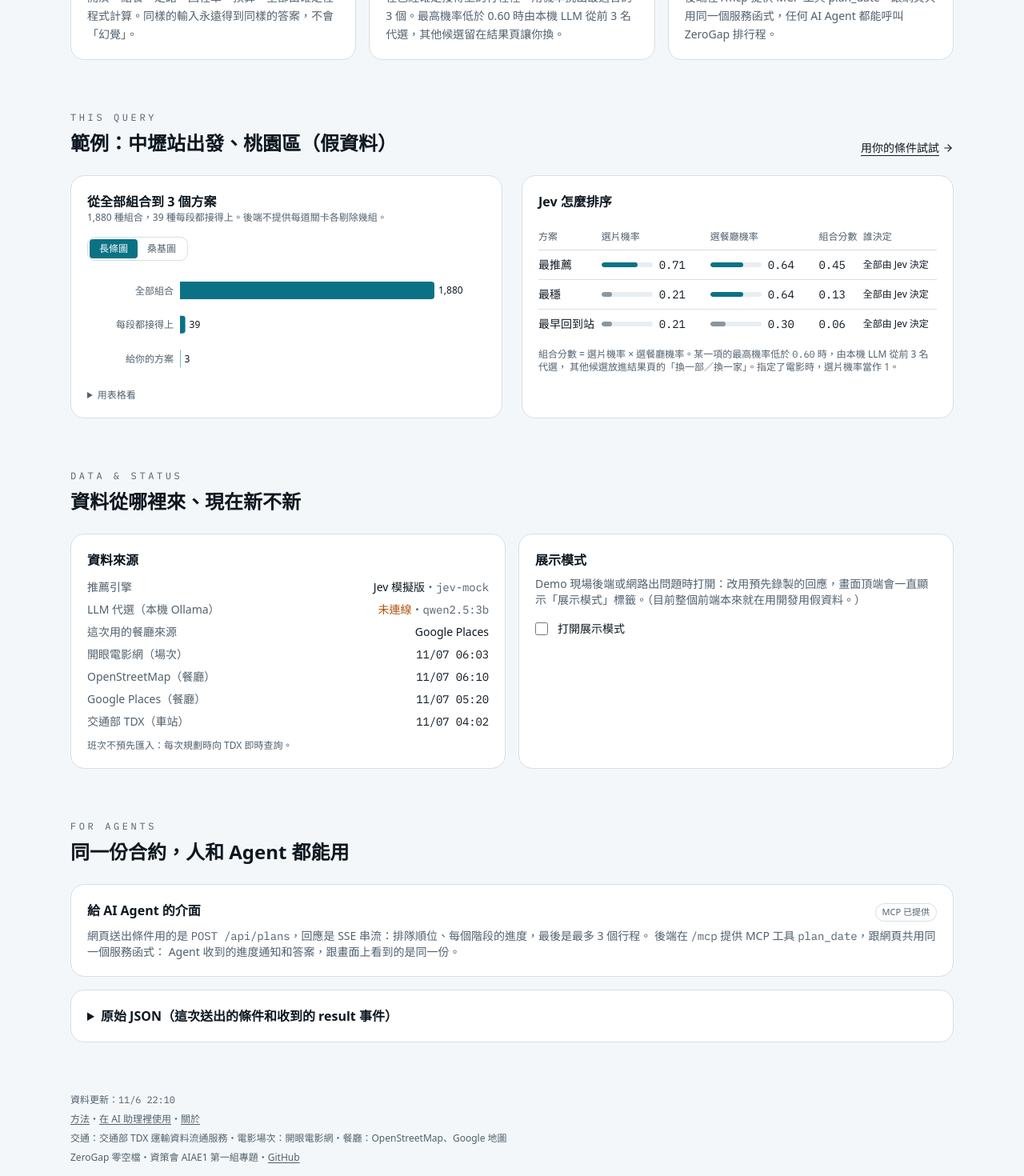
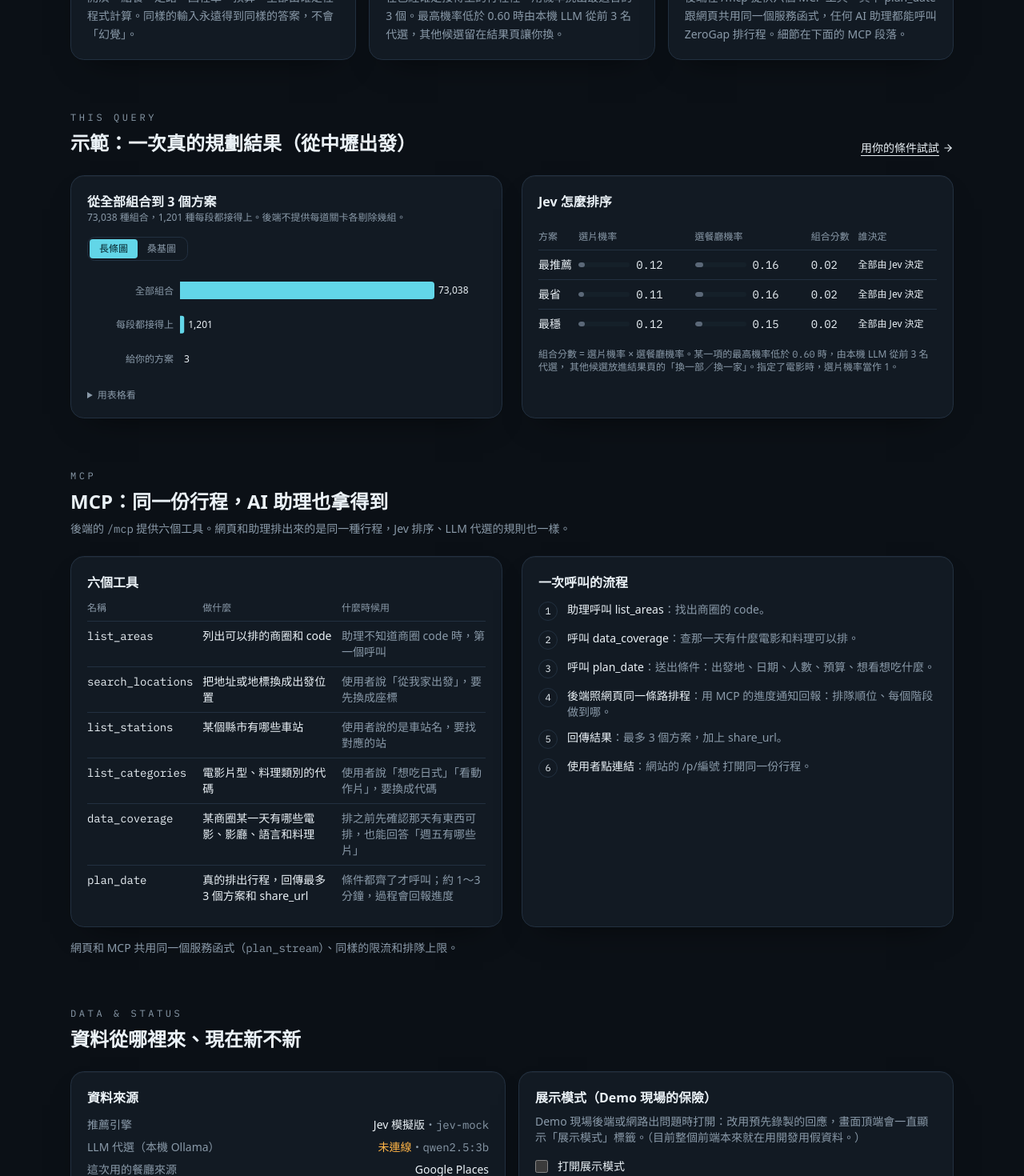
Before and after one commit to RyanWu9863/ZeroGap, a React (Vite) app in the folder frontend/: page /behind in a window 1280 px wide. Shown: the part 340-1810 px from the top of the page at 80% size. Built offline with nearby package versions, Linux system fonts and the light colour scheme.

Commit message:
feat(frontend): 幕後頁用夜主題重畫：MCP 工具和一次呼叫的流程，示範範例改用真後端結果，展示模式橫條可以直接連過來關
useRequestLabels 接受 null（示範範例沒有保存當時的條件）。

Co-Authored-By: Claude Opus 5.5 <noreply@anthropic.com>

```diff
--- a/frontend/src/api/labels.ts
+++ b/frontend/src/api/labels.ts
@@ -2,6 +2,9 @@ import { stationDisplay } from '@/shared/lib/format'
 import { LOCATION_NAME, usesLocation } from '@/shared/lib/origin'
 import { useAreas, useCategories, useCoverage, useStations } from './queries'
 import type { PlanRequest } from './schemas'
+
+/** 沒有條件時（幕後頁的示範範例）用的空條件：查詢都不會送出，名稱欄位給替代字 */
+const NO_REQUEST = {} as PlanRequest
 
 /**
  * 請求裡只有代碼和 id（規格書 6.4），畫面要顯示名稱時從下拉選單的資料查回來。
@@ -16,7 +19,8 @@ export type RequestLabels = {
   cuisine: string | null
 }
 
-export function useRequestLabels(r: PlanRequest): RequestLabels {
+export function useRequestLabels(request: PlanRequest | null): RequestLabels {
+  const r = request ?? NO_REQUEST
   const stations = useStations().data
   const areas = useAreas().data
   const cuisines = useCategories('cuisine').data
--- a/frontend/src/app/AppShell.tsx
+++ b/frontend/src/app/AppShell.tsx
@@ -20,6 +20,7 @@ export function AppShell() {
       {demo && (
         <div className="bg-zg-tight px-4 py-1.5 text-center text-xs font-medium text-background" role="status" style={{ paddingTop: 'max(0.375rem, env(safe-area-inset-top, 0px))' }}>
           展示模式：使用預先錄製的回應，不是即時查詢
+          <Link to="/behind#demo" className="ml-3 underline underline-offset-2">到幕後頁關掉</Link>
         </div>
       )}
       <header className="sticky z-40 border-b bg-background/80 backdrop-blur-md" style={{ top: 'env(safe-area-inset-top, 0px)' }}>
--- a/frontend/src/features/behind/AgentSection.tsx
+++ b/frontend/src/features/behind/AgentSection.tsx
@@ -1,24 +1,17 @@
 import type { PlanRequest, PlanResult } from '@/api/schemas'
 
-/** 系統幕後 ④⑤：給 Agent 的介面（Q92；規格書 6.6）＋原始 JSON（Q65） */
-export function AgentSection({ request, data }: { request: PlanRequest; data: PlanResult }) {
+/** 系統幕後 ⑥：原始 JSON（Q65）。示範範例沒有保存當時送出的條件，request 是 null。 */
+export function AgentSection({ request, data }: { request: PlanRequest | null; data: PlanResult }) {
   return (
-    <div className="space-y-4">
-      <div className="zg-surface p-5">
-        <div className="flex flex-wrap items-baseline justify-between gap-2">
-          <h3 className="font-semibold">給 AI Agent 的介面</h3>
-          <span className="rounded-full border px-2 py-0.5 text-[11px] text-muted-foreground">MCP 已提供</span>
-        </div>
-        <p className="mt-2 text-sm text-muted-foreground">
-          網頁送出條件用的是 <code className="zg-num">POST /api/plans</code>，回應是 SSE 串流：排隊順位、每個階段的進度，最後是最多 3 個行程。
-          後端在 <code className="zg-num">/mcp</code> 提供 MCP 工具 <code className="zg-num">plan_date</code>，跟網頁共用同一個服務函式：
-          Agent 收到的進度通知和答案，跟畫面上看到的是同一份。
-        </p>
-      </div>
+    <div>
       <details className="zg-surface p-5">
         <summary className="cursor-pointer font-semibold">原始 JSON（這次送出的條件和收到的 result 事件）</summary>
         <div className="mt-4 grid gap-4 lg:grid-cols-2">
-          <pre className="max-h-96 overflow-auto rounded-md bg-muted p-3 text-[11px] leading-relaxed">{JSON.stringify(request, null, 2)}</pre>
+          {request ? (
+            <pre className="max-h-96 overflow-auto rounded-md bg-muted p-3 text-[11px] leading-relaxed">{JSON.stringify(request, null, 2)}</pre>
+          ) : (
+            <p className="rounded-md bg-muted p-3 text-sm text-muted-foreground">示範範例沒有保存當時送出的條件</p>
+          )}
           <pre className="max-h-96 overflow-auto rounded-md bg-muted p-3 text-[11px] leading-relaxed">{JSON.stringify(data, null, 2)}</pre>
         </div>
       </details>
--- a/frontend/src/features/behind/BehindPage.tsx
+++ b/frontend/src/features/behind/BehindPage.tsx
@@ -1,34 +1,55 @@
+import { lazy, Suspense, useEffect } from 'react'
 import { ArrowRight } from 'lucide-react'
 import { Link } from 'react-router'
 import { useRequestLabels } from '@/api/labels'
 import { useLastResult } from '@/api/planRuns'
-import { mockResult } from '@/mocks/planResult'
 import { usePageTitle } from '@/shared/lib/usePageTitle'
-import { benchmarkRequest } from '@/mocks/request'
 import { funnelStages } from '@/shared/lib/funnel'
 import { AgentSection } from './AgentSection'
-import { FunnelCharts } from './FunnelCharts'
+import { behindExample } from './behindExample'
+import { McpSection } from './McpSection'
 import { MethodSection } from './MethodSection'
 import { ProbabilityTable } from './ProbabilityTable'
 import { SourcesSection } from './SourcesSection'
 
-/** 還沒有自己的結果時的範例：假資料的基準案例（不為了範例去打後端：每個 IP 每小時只能規劃 10 次） */
-const EXAMPLE = { request: benchmarkRequest, result: mockResult(benchmarkRequest, false) }
+// Recharts 很大，只在幕後頁用，而且等頁面出來才載入
+const FunnelCharts = lazy(() => import('./FunnelCharts').then((m) => ({ default: m.FunnelCharts })))
+
+/** 圖表還沒載入時的文字版：三個數字 */
+function FunnelText({ combinations, feasible, shown }: { combinations: number; feasible: number; shown: number }) {
+  return (
+    <ul className="space-y-1 text-sm">
+      <li>全部組合：<span className="zg-num">{combinations.toLocaleString()}</span></li>
+      <li>每段都接得上：<span className="zg-num">{feasible.toLocaleString()}</span></li>
+      <li>給你的方案：<span className="zg-num">{shown.toLocaleString()}</span></li>
+    </ul>
+  )
+}
 
 /**
- * 系統幕後（Q15b、Q65）：給評審看深度的地方。由上往下「先講道理、再看證據」：
- * ① 方法＋架構 ② 本次查詢的漏斗＋機率 ③ 資料來源（A9）＋展示模式 ④ Agent 接口＋原始 JSON。
- * 用瀏覽器裡最近一次成功的規劃；還沒排過行程時，用假資料的基準案例當範例（Q66），並標「範例」。
+ * 系統幕後（Q15b、Q65）：台上簡報用的頁面，不放在導覽列。永遠是夜主題（只有這一塊，不動使用者的外觀）。
+ * 由上往下：① 方法＋架構 ② 這次的漏斗 ③ 決策表 ④ MCP ⑤ 資料狀態＋展示模式 ⑥ 原始 JSON。
+ * 用這台瀏覽器最近一次成功的規劃；沒有就用示範範例（真後端結果、沒有當時的條件），並標「示範」。
  */
 export function BehindPage() {
   usePageTitle('系統幕後')
+  useEffect(() => {
+    const meta = document.createElement('meta')
+    meta.name = 'robots'
+    meta.content = 'noindex'
+    document.head.appendChild(meta)
+    return () => meta.remove()
+  }, [])
   const last = useLastResult()
-  const isExample = !last
-  const { request, result } = last ?? EXAMPLE
+  const example = last ? null : behindExample()
+  const request = last?.request ?? null
+  const result = last ? last.result : example!.result
   const labels = useRequestLabels(request)
+  const { combinations, feasible } = result.stats
 
   return (
-    <div className="mx-auto max-w-6xl space-y-16 px-4 pt-10 sm:px-6">
+    <div data-theme="night" className="dark min-h-screen bg-background text-foreground">
+      <div className="mx-auto max-w-6xl space-y-16 px-4 pb-16 pt-10 sm:px-6">
         <MethodSection />
 
         <section>
@@ -36,10 +57,12 @@ export function BehindPage() {
             <div>
               <p className="font-mono text-xs tracking-[0.3em] text-muted-foreground">THIS QUERY</p>
               <h2 className="mt-2 text-2xl font-bold">
-              {isExample ? '範例：中壢站出發、桃園區（假資料）' : `本次查詢：${labels.station} → ${labels.area}`}
+                {example
+                  ? `示範：一次真的規劃結果${example.origin ? `（從${example.origin}出發）` : ''}`
+                  : `本次查詢：${labels.station} → ${labels.area}`}
               </h2>
             </div>
-          {isExample && (
+            {example && (
               <Link to="/plan/1" className="inline-flex items-center gap-1 text-sm underline underline-offset-4">
                 用你的條件試試 <ArrowRight className="size-3.5" />
               </Link>
@@ -49,9 +72,11 @@ export function BehindPage() {
             <div className="zg-surface min-w-0 p-5">
               <h3 className="font-semibold">從全部組合到 {result.plans.length} 個方案</h3>
               <p className="mb-4 text-xs text-muted-foreground">
-              {result.stats.combinations.toLocaleString()} 種組合，{result.stats.feasible.toLocaleString()} 種每段都接得上。後端不提供每道關卡各剔除幾組。
+                {combinations.toLocaleString()} 種組合，{feasible.toLocaleString()} 種每段都接得上。後端不提供每道關卡各剔除幾組。
               </p>
-            <FunnelCharts total={result.stats.combinations} stages={funnelStages(result)} />
+              <Suspense fallback={<FunnelText combinations={combinations} feasible={feasible} shown={result.plans.length} />}>
+                <FunnelCharts total={combinations} stages={funnelStages(result)} />
+              </Suspense>
             </div>
             <div className="zg-surface min-w-0 p-5">
               <h3 className="mb-4 font-semibold">Jev 怎麼排序</h3>
@@ -60,6 +85,8 @@ export function BehindPage() {
           </div>
         </section>
 
+        <McpSection />
+
         <section>
           <p className="font-mono text-xs tracking-[0.3em] text-muted-foreground">DATA & STATUS</p>
           <h2 className="mb-6 mt-2 text-2xl font-bold">資料從哪裡來、現在新不新</h2>
@@ -67,10 +94,11 @@ export function BehindPage() {
         </section>
 
         <section>
-        <p className="font-mono text-xs tracking-[0.3em] text-muted-foreground">FOR AGENTS</p>
-        <h2 className="mb-6 mt-2 text-2xl font-bold">同一份合約，人和 Agent 都能用</h2>
+          <p className="font-mono text-xs tracking-[0.3em] text-muted-foreground">RAW</p>
+          <h2 className="mb-6 mt-2 text-2xl font-bold">原始 JSON</h2>
           <AgentSection request={request} data={result} />
         </section>
       </div>
+    </div>
   )
 }
--- /dev/null
+++ b/frontend/src/features/behind/McpSection.tsx
@@ -0,0 +1,71 @@
+const TOOLS: [string, string, string][] = [
+  ['list_areas', '列出可以排的商圈和 code', '助理不知道商圈 code 時，第一個呼叫'],
+  ['search_locations', '把地址或地標換成出發位置', '使用者說「從我家出發」，要先換成座標'],
+  ['list_stations', '某個縣市有哪些車站', '使用者說的是車站名，要找對應的站'],
+  ['list_categories', '電影片型、料理類別的代碼', '使用者說「想吃日式」「看動作片」，要換成代碼'],
+  ['data_coverage', '某商圈某一天有哪些電影、影廳、語言和料理', '排之前先確認那天有東西可排，也能回答「週五有哪些片」'],
+  ['plan_date', '真的排出行程，回傳最多 3 個方案和 share_url', '條件都齊了才呼叫；約 1～3 分鐘，過程會回報進度'],
+]
+
+const FLOW = [
+  ['助理呼叫 list_areas', '找出商圈的 code。'],
+  ['呼叫 data_coverage', '查那一天有什麼電影和料理可以排。'],
+  ['呼叫 plan_date', '送出條件：出發地、日期、人數、預算、想看想吃什麼。'],
+  ['後端照網頁同一條路排程', '用 MCP 的進度通知回報：排隊順位、每個階段做到哪。'],
+  ['回傳結果', '最多 3 個方案，加上 share_url。'],
+  ['使用者點連結', '網站的 /p/編號 打開同一份行程。'],
+]
+
+/** 系統幕後 ④：MCP 工具和一次呼叫的流程（資料來自 backend/app/mcp.py） */
+export function McpSection() {
+  return (
+    <section>
+      <p className="font-mono text-xs tracking-[0.3em] text-muted-foreground">MCP</p>
+      <h2 className="mt-2 text-2xl font-bold">MCP：同一份行程，AI 助理也拿得到</h2>
+      <p className="mt-2 text-sm text-muted-foreground">
+        後端的 <code className="zg-num">/mcp</code> 提供六個工具。網頁和助理排出來的是同一種行程，Jev 排序、LLM 代選的規則也一樣。
+      </p>
+      <div className="mt-6 grid gap-6 lg:grid-cols-2 [&>*]:min-w-0">
+        <div className="zg-surface overflow-x-auto p-5">
+          <h3 className="mb-3 font-semibold">六個工具</h3>
+          <table className="w-full text-left text-sm">
+            <caption className="sr-only">MCP 工具：名稱、做什麼、什麼時候用</caption>
+            <thead className="text-xs text-muted-foreground">
+              <tr>
+                <th scope="col" className="pb-2 pr-3 font-medium">名稱</th>
+                <th scope="col" className="pb-2 pr-3 font-medium">做什麼</th>
+                <th scope="col" className="pb-2 font-medium">什麼時候用</th>
+              </tr>
+            </thead>
+            <tbody>
+              {TOOLS.map(([name, what, when]) => (
+                <tr key={name} className="border-t align-top">
+                  <th scope="row" className="zg-num py-2 pr-3 text-left font-medium">{name}</th>
+                  <td className="py-2 pr-3">{what}</td>
+                  <td className="py-2 text-muted-foreground">{when}</td>
+                </tr>
+              ))}
+            </tbody>
+          </table>
+        </div>
+        <div className="zg-surface p-5">
+          <h3 className="mb-3 font-semibold">一次呼叫的流程</h3>
+          <ol className="space-y-3 text-sm">
+            {FLOW.map(([title, body], i) => (
+              <li key={title} className="flex gap-3">
+                <span className="zg-num flex size-6 shrink-0 items-center justify-center rounded-full border text-xs" aria-hidden="true">{i + 1}</span>
+                <span>
+                  <strong className="font-medium">{title}</strong>
+                  <span className="text-muted-foreground">：{body}</span>
+                </span>
+              </li>
+            ))}
+          </ol>
+        </div>
+      </div>
+      <p className="mt-4 text-sm text-muted-foreground">
+        網頁和 MCP 共用同一個服務函式（<code className="zg-num">plan_stream</code>）、同樣的限流和排隊上限。
+      </p>
+    </section>
+  )
+}
--- a/frontend/src/features/behind/MethodSection.tsx
+++ b/frontend/src/features/behind/MethodSection.tsx
@@ -1,11 +1,11 @@
 import { ArrowRight } from 'lucide-react'
 
-const PIPELINE = ['你的條件', 'SQL 粗篩候選', '五道關卡（Python）', 'Jev 排序（沒把握時 LLM 代選）', 'TDX 查精確班次', '三個方案']
+const PIPELINE = ['你的條件', 'SQL 粗篩候選', '五道關卡（Python）', 'Jev 排序（最高機率低於 0.60 時 LLM 代選）', 'TDX 查精確班次', '三個方案＋分享連結']
 
 const PILLARS = [
   { n: '01', title: 'Python 算時間與金額', body: '開演、點餐、走路、回程車、預算，全部由確定性程式計算。同樣的輸入永遠得到同樣的答案，不會「幻覺」。' },
   { n: '02', title: 'Jev 只負責排序', body: '在已經確定接得上的行程裡，用機率挑出最適合的 3 個。最高機率低於 0.60 時由本機 LLM 從前 3 名代選，其他候選留在結果頁讓你換。' },
-  { n: '03', title: '給 Agent 的接口（MCP）', body: '後端在 /mcp 提供 MCP 工具 plan_date，跟網頁共用同一個服務函式，任何 AI Agent 都能呼叫 ZeroGap 排行程。' },
+  { n: '03', title: '給 Agent 的接口（MCP）', body: '後端在 /mcp 提供六個 MCP 工具，其中 plan_date 跟網頁共用同一個服務函式，任何 AI 助理都能呼叫 ZeroGap 排行程。細節在下面的 MCP 段落。' },
 ]
 
 /** 系統幕後 ①：方法＋架構圖（Q65）。對應楊老師的三個亮點：Jev＋LLM／Application／MCP。 */
--- a/frontend/src/features/behind/SourcesSection.tsx
+++ b/frontend/src/features/behind/SourcesSection.tsx
@@ -54,8 +54,8 @@ export function SourcesSection() {
         {/* 說明放在 <dl> 外面：<dl> 裡只能放 <dt>／<dd> 組（P2-2） */}
         {data && <p className="pt-3 text-xs text-muted-foreground">班次不預先匯入：每次規劃時向 TDX 即時查詢。</p>}
       </div>
-      <div className="zg-surface p-5">
-        <h3 className="font-semibold">展示模式</h3>
+      <div id="demo" className="zg-surface scroll-mt-20 p-5">
+        <h3 className="font-semibold">展示模式（Demo 現場的保險）</h3>
         <p className="mt-2 text-sm text-muted-foreground">
           Demo 現場後端或網路出問題時打開：改用預先錄製的回應，畫面頂端會一直顯示「展示模式」標籤。
           {USE_MOCK && '（目前整個前端本來就在用開發用假資料。）'}
--- /dev/null
+++ b/frontend/src/features/behind/behindExample.ts
@@ -0,0 +1,18 @@
+import fixture from '@/api/__fixtures__/backend-plan-result.json'
+import { PlanResult } from '@/api/schemas'
+
+/**
+ * 幕後頁還沒有自己的規劃結果時用的示範：真後端跑出來的一次結果。
+ * 當時送出的條件沒有保存，所以 request 是 null，不編一份；出發地從結果裡第一段搭車的起點讀。
+ * 不為了範例去打後端（每個 IP 每小時只能規劃 10 次）。
+ */
+export function behindExample() {
+  const result = PlanResult.parse(fixture)
+  const firstTransit = result.plans[0]?.timeline.find((s) => s.type === 'transit')
+  return {
+    request: null,
+    result,
+    origin: firstTransit?.type === 'transit' ? firstTransit.from : null,
+    sample: true as const,
+  }
+}
```
Also changed, not shown: 2 other files (tests, documents, lock files or other folders). Lines whose indentation alone changed are shown as unchanged.
